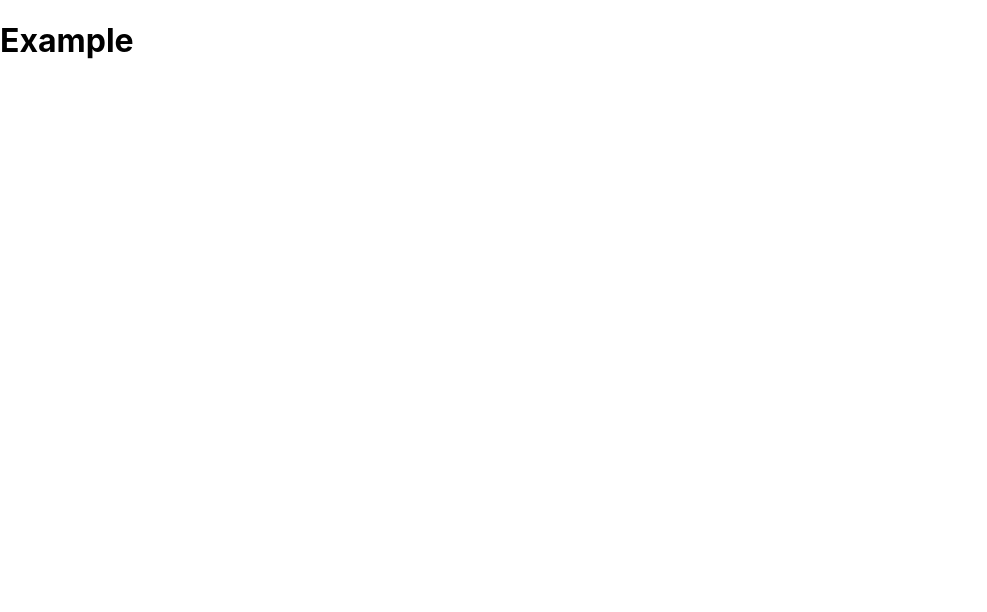
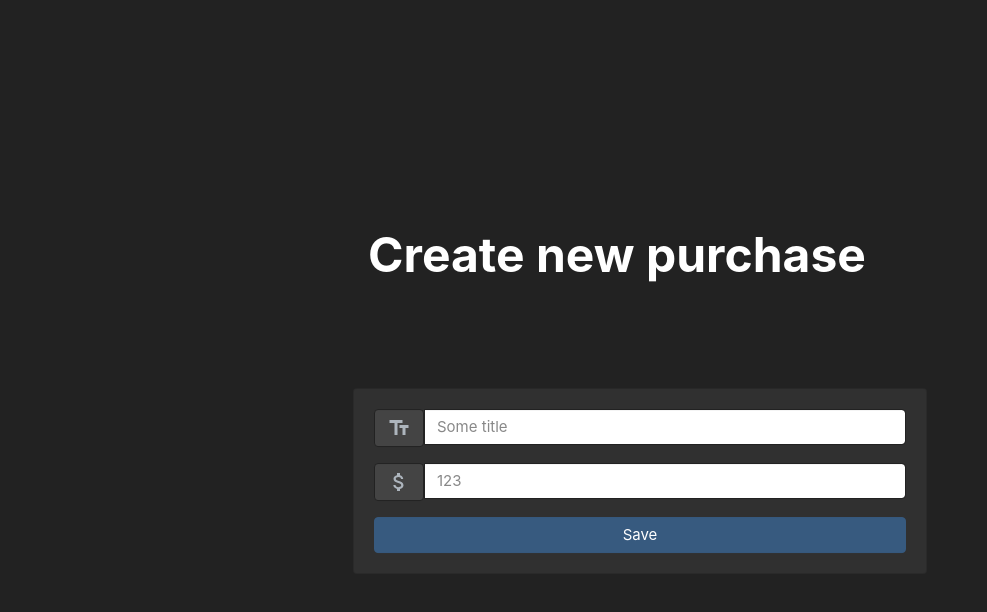
Before and after one commit to estebansa19/personal-purchases-front, a React (Create React App) app: page / in a window 1280 px wide. Shown: the top 612 px of the page, without its empty margins (0-987 px from the left). Built offline with nearby package versions, Linux system fonts and the light colour scheme.

Commit message:
Add form to create purchases

```diff
--- a/package.json
+++ b/package.json
@@ -3,12 +3,15 @@
   "version": "0.1.0",
   "private": true,
   "dependencies": {
+    "@material-ui/icons": "^4.11.2",
     "@testing-library/jest-dom": "^5.11.4",
     "@testing-library/react": "^11.1.0",
     "@testing-library/user-event": "^12.1.10",
+    "bootswatch": "^4.6.0",
     "react": "^17.0.2",
     "react-dom": "^17.0.2",
     "react-scripts": "4.0.3",
+    "react-toastify": "^7.0.3",
     "web-vitals": "^1.0.1"
   },
   "scripts": {
--- a/src/components/App.js
+++ b/src/components/App.js
@@ -1,9 +1,24 @@
 import React from 'react';
+import FormContainer from './FormContainer';
+import { ToastContainer } from 'react-toastify';
 
 export default function App() {
   return (
-    <div className='App'>
-      <h1>Example</h1>
-    </div>
+    <>
+      <FormContainer />
+
+
+      <ToastContainer
+        position='top-right'
+        autoClose={3000}
+        hideProgressBar={false}
+        newestOnTop={false}
+        closeOnClick
+        rtl={false}
+        pauseOnFocusLoss
+        draggable
+        pauseOnHover
+      />
+    </>
   );
 }
--- a/src/components/FormContainer.js
+++ b/src/components/FormContainer.js
@@ -1,7 +1,101 @@
-import React from 'react';
+import React, { useState } from 'react';
+import { toast } from 'react-toastify';
+import TextFieldsOutlinedIcon from '@material-ui/icons/TextFieldsOutlined';
+import AttachMoneyOutlinedIcon from '@material-ui/icons/AttachMoneyOutlined';
+import '../styles/FormContainer.css';
+import 'react-toastify/dist/ReactToastify.css';
 
-export default FormContainer() {
+export default function FormContainer() {
+  const URL = 'https://personal-purchases.herokuapp.com/api/v1/purchases';
+  const [state, setState] = useState({ title: '', value: '' });
+
+  const handleChange = (e) => {
+    debugger
+    const { name, value } = e.currentTarget;
+    setState({ ...state, [name]: value });
+  }
+
+  const handleSubmit = async (e) => {
+    e.preventDefault();
+
+    await fetch(URL, {
+      method: 'POST',
+      headers: {
+        'Accept': 'application/json',
+        'Content-Type': 'application/json'
+      },
+      body: JSON.stringify({ 'purchase': state })
+    })
+      .then(function() {
+        toast.success('🚀 Success', {
+          position: 'top-right',
+          autoClose: 3000,
+          hideProgressBar: false,
+          closeOnClick: true,
+          pauseOnHover: true,
+          draggable: true,
+          progress: undefined,
+        });
+      })
+      .catch(function() {
+        toast.success('❌ Error', {
+          position: 'top-right',
+          autoClose: 3000,
+          hideProgressBar: false,
+          closeOnClick: true,
+          pauseOnHover: true,
+          draggable: true,
+          progress: undefined,
+        });
+      })
+
+    setState({ title: '', value: '' });
+  }
+
   return (
+    <div className='container p-5 form-container'>
+      <h1 className='font-weight-bold'>Create new purchase</h1>
 
-  )
+      <div className='row pt-5 inputs-container'>
+        <div className='card card-body'>
+          <form id='example' onSubmit={handleSubmit}>
+            <div className='form-group input-group'>
+              <div className='input-group-text'>
+                <TextFieldsOutlinedIcon />
+              </div>
+
+              <input
+                type='text'
+                className='form-control'
+                placeholder='Some title'
+                name='title'
+                onChange={handleChange}
+                value={state.title}
+              />
+            </div>
+
+            <div className='form-group input-group'>
+              <div className='input-group-text'>
+                <AttachMoneyOutlinedIcon />
+              </div>
+
+              <input
+                type='number'
+                className='form-control'
+                placeholder='123'
+                name='value'
+                onChange={handleChange}
+                value={state.value}
+                required={true}
+              />
+            </div>
+
+            <button className='btn btn-primary btn-block'>
+              Save
+            </button>
+          </form>
+        </div>
+      </div>
+    </div>
+  );
 }
--- a/src/index.js
+++ b/src/index.js
@@ -1,5 +1,6 @@
 import React from 'react';
 import ReactDOM from 'react-dom';
+import 'bootswatch/dist/darkly/bootstrap.min.css';
 import './styles/index.css';
 import App from './components/App';
 import reportWebVitals from './reportWebVitals';
--- /dev/null
+++ b/src/styles/FormContainer.css
@@ -0,0 +1,13 @@
+@media(min-width: 750px) {
+  .form-container {
+    right: 50%;
+    bottom: 50%;
+    transform: translate(50%,50%);
+    position: absolute;
+    max-width: 50%;
+  }
+
+  .inputs-container {
+    padding-top: 6rem!important;
+  }
+}
```
Also changed, not shown: 2 other files (tests, documents, lock files or other folders).
